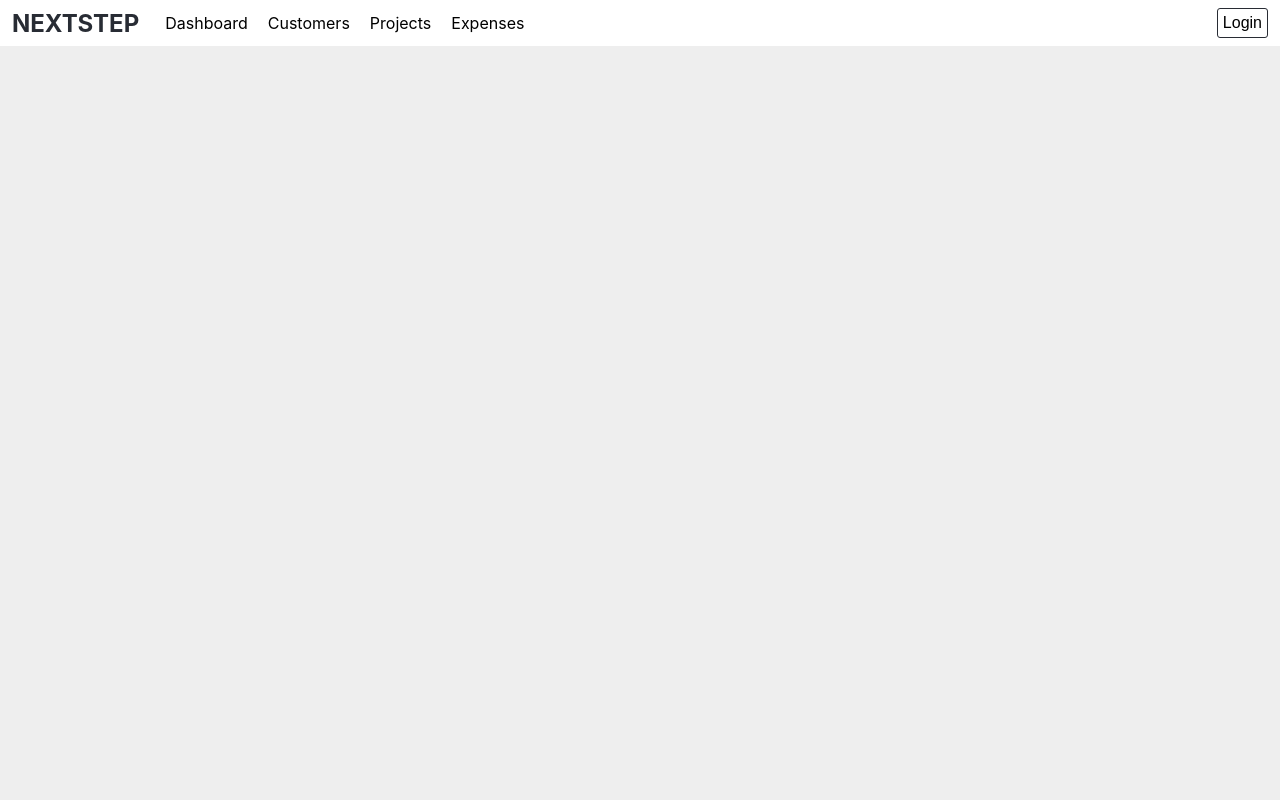
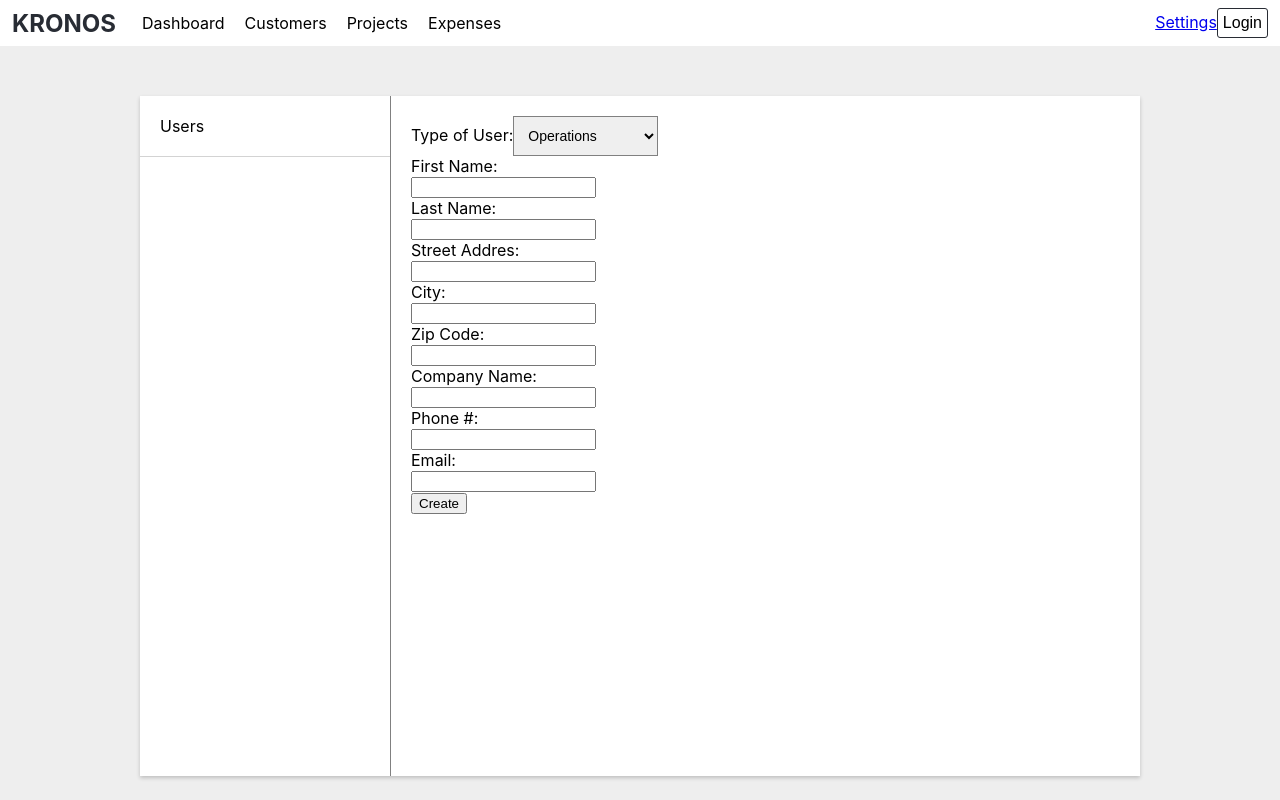
Before and after one commit to jccrump/next-step, a React (Create React App) app in the folder client/: page /settings in a window 1280 px wide. Built offline with nearby package versions, Linux system fonts and the light colour scheme; no server answers.

Commit message:
Added settings

```diff
--- a/client/src/App.js
+++ b/client/src/App.js
@@ -6,6 +6,7 @@ import Home from './components/Home'
 import Dashboard from './components/Dashboard'
 import ProjectFeed from './components/ProjectFeed'
 import CustomersFeed from './components/CustomersFeed'
+import Settings from './components/Settings'
 import { connect } from 'react-redux'
 import * as customerActions from './actions/customer.actions'
 import * as expenseActions from './actions/expense.actions'
@@ -35,6 +36,7 @@ class App extends React.Component{
               <Route path="/customer" component={CustomersFeed}/>
               <Route path="/project" component={ProjectFeed}/>
               <Route path="/expense" component={ExpenseFeed}/>
+              <Route path="/settings" component={Settings}/>
             </Switch>
           </div>
         </BrowserRouter>
--- a/client/src/components/Expense.js
+++ b/client/src/components/Expense.js
@@ -13,7 +13,7 @@ export default class Expense extends Component {
                 <td>{this.props.vendorData.first_name} {this.props.vendorData.last_name}</td>
                 <td>{this.props.expenseData.type}</td>
                 <td>{this.props.expenseData.amount_due}</td>
-                <td>Ready To Pay</td>
+                <td>{this.props.expenseData.status}</td>
                 <td width='5%'><Link to={`/expense/${this.props.expenseData._id}`}>See Details</Link></td>
             </tr>
 
--- a/client/src/components/ExpenseFeed.js
+++ b/client/src/components/ExpenseFeed.js
@@ -13,7 +13,7 @@ class Invoices extends React.Component {
             <div>
                 <ExpenseHeader />
                 <Switch>
-                    <Route exact path={'/expense'} render={()=> <div><ExpenseLinks /><ExpenseSortAll expenses={this.props.expenses} vendors={this.props.vendors} projects={this.props.projects}/></div>} />
+                    <Route exact path={'/expense'} render={()=> <div><ExpenseLinks /><ExpenseSortAll /></div>} />
                     <Route path={'/expense/pending'} render={()=> <div><ExpenseLinks /><ExpenseSortAll expenses={this.props.expenses} vendors={this.props.vendors} projects={this.props.projects}/></div>} />
                     <Route path={'/expense/:id'} component={ExpenseDashboard} />
                 </Switch>
--- a/client/src/components/ExpenseSortAll.js
+++ b/client/src/components/ExpenseSortAll.js
@@ -1,5 +1,6 @@
 import React, { Component } from 'react'
 import Expense from './Expense'
+import {connect} from 'react-redux'
 import '../style/Loading.css'
 
 
@@ -46,5 +47,12 @@ class ExpenseSortAll extends Component {
   }
 }
 
+const mapStateToProps = (state) =>{
+  return{
+      expenses: [...state.expense.expenseList],
+      projects: [...state.project.projectList],
+      vendors: [...state.vendor.vendorList]
+  }
+}
 
-export default ExpenseSortAll
+export default connect(mapStateToProps)(ExpenseSortAll)
--- a/client/src/components/NavBar-User.js
+++ b/client/src/components/NavBar-User.js
@@ -12,7 +12,6 @@ class NavBar extends React.Component {
     render(){
         return(
                 <div>
-                    <img />
                     <button value="Logout"/>
 
                 </div>
--- a/client/src/components/NavBar.js
+++ b/client/src/components/NavBar.js
@@ -1,5 +1,5 @@
 import React from 'react'
-import {NavLink} from 'react-router-dom';
+import {Link, NavLink} from 'react-router-dom';
 import '../style/navbar.css'
 
 
@@ -12,10 +12,13 @@ class NavBar extends React.Component {
         }
     }
     render(){
+        const settingStyle = {
+            marginRight: '5px'
+        }
         return(
                 <header>
                     <nav className="navbar">
-                        <NavLink to="/" className="logo" href="#">NEXTSTEP</NavLink>
+                        <NavLink to="/" className="logo" href="#">KRONOS</NavLink>
                         <div className="navlinks">
                             <NavLink className="navLink" to="/dashboard">Dashboard</NavLink>
                             <NavLink className="navLink" to="/customer">Customers</NavLink>
@@ -23,6 +26,7 @@ class NavBar extends React.Component {
                             <NavLink className="navLink" to="/expense">Expenses</NavLink>
                         </div>
                         <div className="logButton">
+                            <Link to='/Settings'>Settings</Link>
                             <input type="button" value={this.state.logStatus} />
                         </div>
                     </nav>
--- /dev/null
+++ b/client/src/components/Settings.js
@@ -0,0 +1,29 @@
+import React, { Component } from 'react'
+import UserSettings from './UserSettings'
+import '../style/Settings.css'
+
+export default class Settings extends Component {
+    constructor(props){
+        super(props)
+        this.state = {
+
+        }
+    }
+    render() {
+        return (
+            <div className="settingsWrapper">
+                {/* Nav bar */}
+                <div className="settingsNav">
+                    <ul>
+                        <li>Users</li>
+                    </ul>
+                </div>
+                {/* Main content */}
+                <div className="settingsView">
+                    <UserSettings />
+                </div>
+
+            </div>
+        )
+    }
+}
--- /dev/null
+++ b/client/src/components/UserSettings.js
@@ -0,0 +1,35 @@
+import React, { Component } from 'react'
+
+export default class UserSettings extends Component {
+    render() {
+        return (
+            <div>
+                <form onSubmit={this.handleSubmit}>
+                    Type of User:
+                    <select>
+                        <option>Operations</option>
+                        <option>Project Manager</option>
+                        <option>Customer</option>
+                    </select><br />
+                    First Name:<br />
+                    <input onChange={this.handleInputChange} type="text" name="first_name"/><br />
+                    Last Name:<br />
+                    <input onChange={this.handleInputChange} type="text" name="last_name"/><br />
+                    Street Addres:<br />
+                    <input onChange={this.handleInputChange} type="text" name="street_address"/><br />
+                    City:<br />
+                    <input onChange={this.handleInputChange} type="text" name="city"/><br />
+                    Zip Code:<br />
+                    <input onChange={this.handleInputChange} type="text" name="zip"/><br />
+                    Company Name:<br />
+                    <input onChange={this.handleInputChange} type="text" name="company_name" /><br />
+                    Phone #:<br />
+                    <input onChange={this.handleInputChange} type="text" name="phone" /><br />
+                    Email:<br />
+                    <input onChange={this.handleInputChange} type="text" name="email"/><br />
+                    <button>Create</button>
+                </form>
+            </div>
+        )
+    }
+}
--- /dev/null
+++ b/client/src/style/Settings.css
@@ -0,0 +1,33 @@
+.settingsWrapper{
+    margin-left: auto;
+    margin-right: auto;
+    margin-top: 50px;
+    max-width: 1000px;
+    width: 100%;
+    display: flex;
+    flex-direction: row;
+    box-shadow: 0px 2px 4px rgba(0, 0, 0, .2)
+
+}
+.settingsNav{
+    background-color: white;
+    max-width: 250px;
+    width: 100%;
+}
+.settingsNav ul{
+    list-style: none;
+    margin: 0px;
+    padding: 0px;
+}
+.settingsNav ul li{
+    padding: 20px;
+    border-bottom: 1px solid lightgray;
+}
+.settingsView{
+    max-height: 80vh;
+    width: 100%;
+    height: 1000px;
+    background-color: white;
+    border-left: 1px solid gray;
+    padding: 20px;
+}
```
Also changed, not shown: 1 other file (tests, documents, lock files or other folders).
